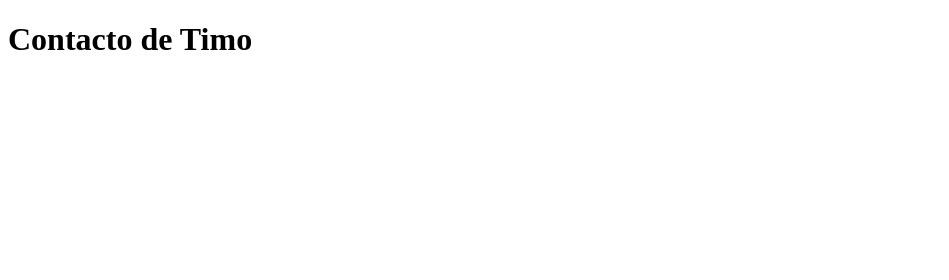
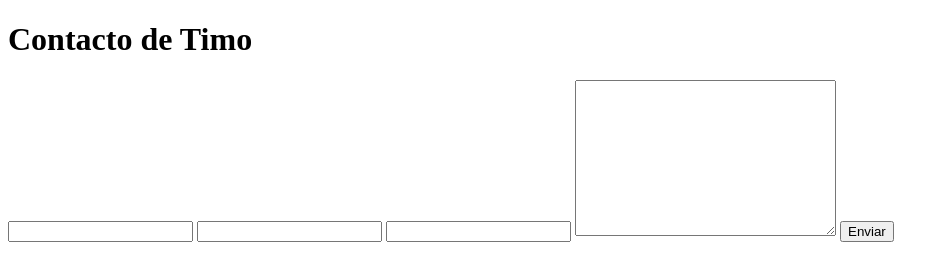
Before and after one commit to Tomyrzrz/aplicacionweb3a, a plain HTML site: page pagina1/contacto.html in a window 1280 px wide. Shown: the whole page, without its empty margins (0-949 px from the left). Drawn offline with Linux system fonts and the light colour scheme.

Commit message:
Creacion de formulario.

```diff
--- a/pagina1/contacto.html
+++ b/pagina1/contacto.html
@@ -11,6 +11,13 @@
 <body>
 
     <h1>Contacto de Timo</h1>
+    <form action="" method="post">
+        <input type="text" name="nombre" id="nombre">
+        <input type="email" name="correo" id="correo">
+        <input type="tel" name="telefono" id="telefono">
+        <textarea name="mensaje" id="mensaje" cols="30" rows="10"></textarea>
+        <input type="submit" value="Enviar">
+    </form>
 
 </body>
 </html>
```
